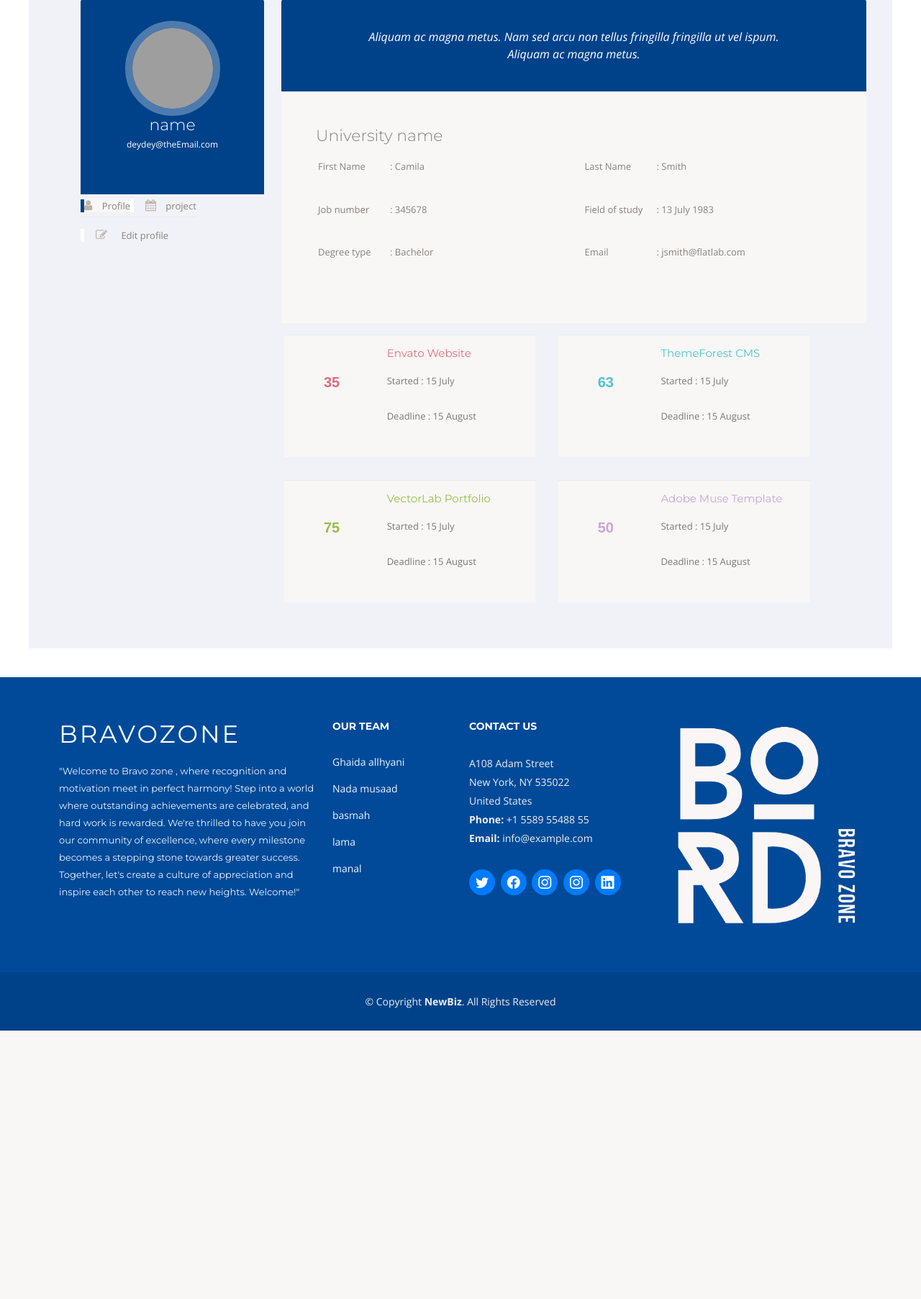
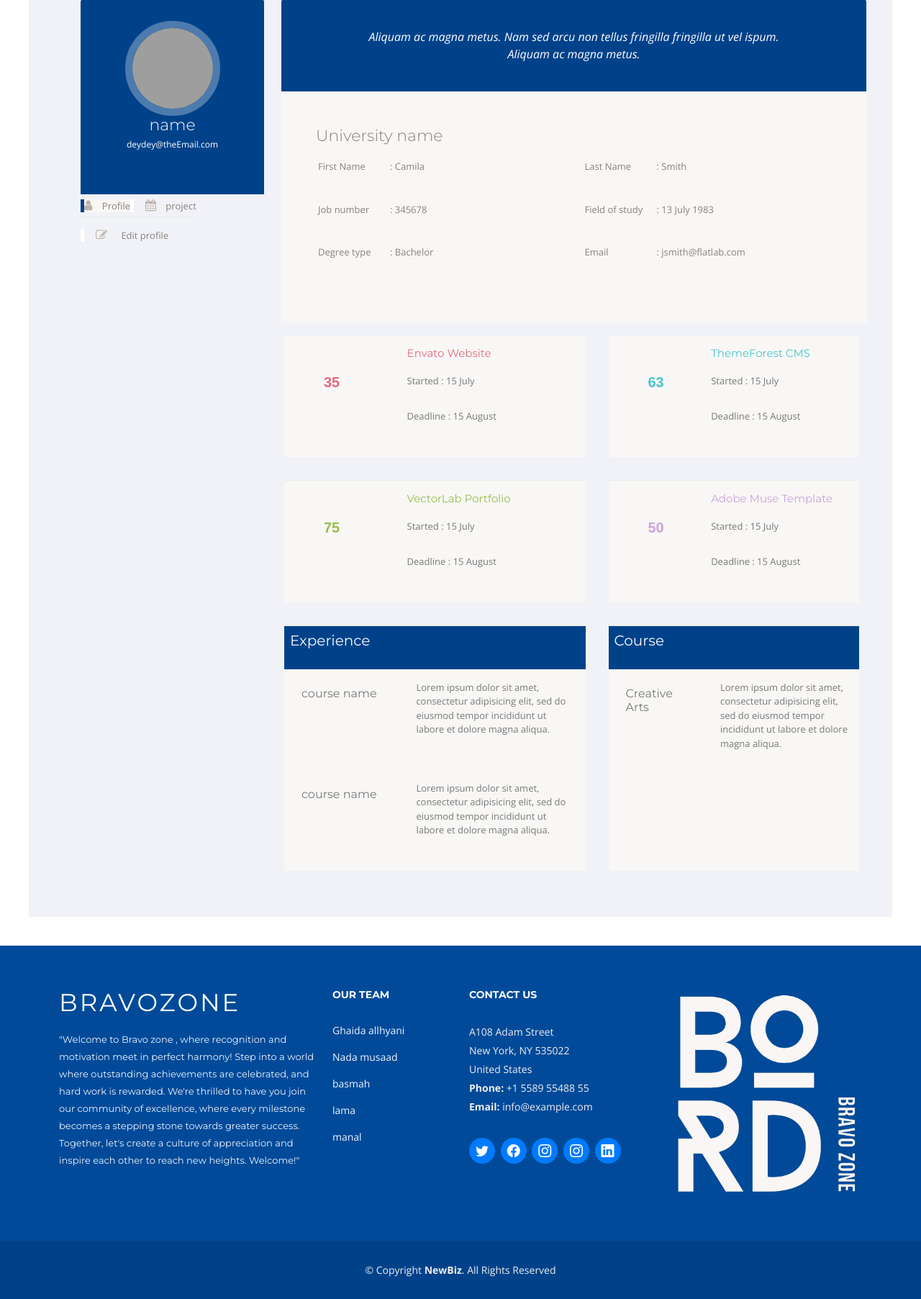
Before and after one commit to Nada-x/BravoZone, a Django app: page /profile/ in a window 1280 px wide. Shown: the part 119-1924 px from the top of the page at 72% size. Before the commit the page ends 1551 px from the top, so only its background shows below. Run offline with Django 4.2, Linux system fonts and the light colour scheme; some libraries are stand-ins or nearby versions; grey boxes are pictures that could not be loaded.

Commit message:
update profile

```diff
--- a/BravoZone/main/static/css/style.css
+++ b/BravoZone/main/static/css/style.css
@@ -1497,7 +1497,11 @@ section {
 .profile-nav, .profile-info{
   margin-top:30px;
 }
-
+.project{
+  background-color: #00428a !important;
+
+
+}
 .profile-nav .user-heading {
   background: #00428a;
   color: #fff;
--- a/BravoZone/main/templates/main/profile.html
+++ b/BravoZone/main/templates/main/profile.html
@@ -55,7 +55,7 @@
                       </div>
                       <div>
                           <div class="row ">
-                              <div class="col-md-5 panel-body p-3 m-3 ">
+                              <div class="col-md-6 panel-body p-3 m-3 ">
                                   <div class="panel">
                                       <div class="">
                                           <div class="bio-chart">
@@ -83,7 +83,7 @@
                                       </div>
                                   </div>
                               </div>
-                              <div class="col-md-5 panel-body p-3 m-3">
+                              <div class="col-md-6 panel-body p-3 m-3">
                                   <div class="panel">
                                       <div class="">
                                           <div class="bio-chart">
@@ -112,6 +112,59 @@
                                   </div>
                               </div>
                           </div>
+                          <div class="row">
+
+                            <div class="col-md-6 panel-body ps-0 pe-0 m-3">
+
+                                <div class="panel">
+                                    <div class="panel p-2 text-light" style="  background-color: #00428a">
+                                        <h5 class="  ">Experience</h5>
+
+                                    </div>
+                                    <div class="">
+
+                                        <div class="bio-chart p-4">
+                                            <h6>course name</h6>
+
+                                        </div>
+                                        <div class="bio-desk p-3">
+                                            <p>Lorem ipsum dolor sit amet, consectetur adipisicing elit, sed do eiusmod tempor incididunt ut labore et dolore magna aliqua.</p>
+                                        </div>
+                                    </div>
+                                    <div class="">
+
+                                        <div class="bio-chart p-4">
+                                            <h6>course name</h6>
+
+                                        </div>
+                                        <div class="bio-desk p-3">
+                                            <p>Lorem ipsum dolor sit amet, consectetur adipisicing elit, sed do eiusmod tempor incididunt ut labore et dolore magna aliqua.</p>
+                                        </div>
+                                    </div>
+                                </div>
+
+                             </div>
+                             <div class="col-md-5 panel-body ps-0 pe-0 m-3">
+
+                                <div class="panel">
+                                    <div class="panel p-2 text-light" style="  background-color: #00428a">
+                                        <h5 class="  ">Course </h5>
+
+                                    </div>
+                                    <div class="">
+
+                                        <div class="bio-chart p-4">
+                                            <h6>Creative Arts  </h6>
+
+                                        </div>
+                                        <div class="bio-desk p-3">
+                                            <p>Lorem ipsum dolor sit amet, consectetur adipisicing elit, sed do eiusmod tempor incididunt ut labore et dolore magna aliqua.</p>
+                                        </div>
+                                    </div>
+                                </div>
+
+                             </div>
+                          </div>
                       </div>
                   </div>
                 </div>
```
